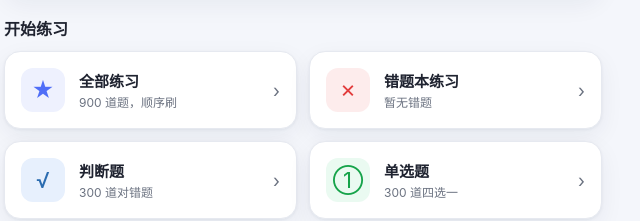
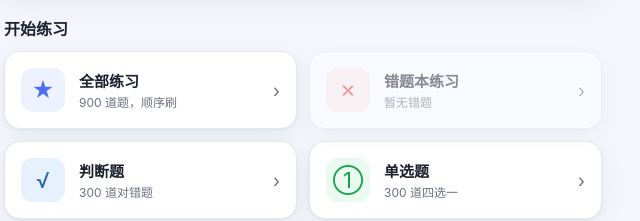
Before and after one commit to GlennZhang/ai-quiz3-app, a website: page index.html in a window 1280 px wide. Shown: the part 202-423 px from the top of the page, 222-862 px from the left. Drawn offline with Linux system fonts and the light colour scheme.

Commit message:
fix: 修复JavaScript语法错误导致应用无法运行
- 修复重复的 const wrongC 变量声明导致的 SyntaxError
- 修复 DAILY_CFG 中引用未定义的 EXAM_DEFAULT 导致的 ReferenceError
- 应用现在可以正常加载和运行
- localStorage 和点击事件恢复正常工作

```diff
--- a/index.html
+++ b/index.html
@@ -536,8 +536,7 @@
   const mf=document.getElementById('modeFav');
   if(fc){ fs.textContent=fc+' 道收藏题'; mf.classList.remove('disabled') }
   else{ fs.textContent='暂无收藏'; mf.classList.add('disabled') }
-  // 每日一练卡片副标题
-  const wrongC=Object.keys(S.wrong).length;
+  // 每日一练卡片副标题 (reuse existing wrongC variable)
   const favC=Object.keys(S.fav).length;
   const ds=document.getElementById('dailySub');
   if(ds){
@@ -592,7 +591,7 @@
 // 每日一练配置：按考试比例抽取20题
 const DAILY_CFG={
   structure:{judge:6,single:8,multi:6},  // 各题型题量（共20题）
-  knowRatio:EXAM_DEFAULT.knowRatio        // 知识点比例与考试相同
+  knowRatio:{ethics:15,basics:25,analysis:15,training:30,design:10,guide:5}  // 知识点比例与考试相同
 };
 // 组卷：返回 uid 列表（按 judge→single→multi 顺序）
 // 优先级：错题 > 收藏题 > 未做题 > 已做对的题
```
